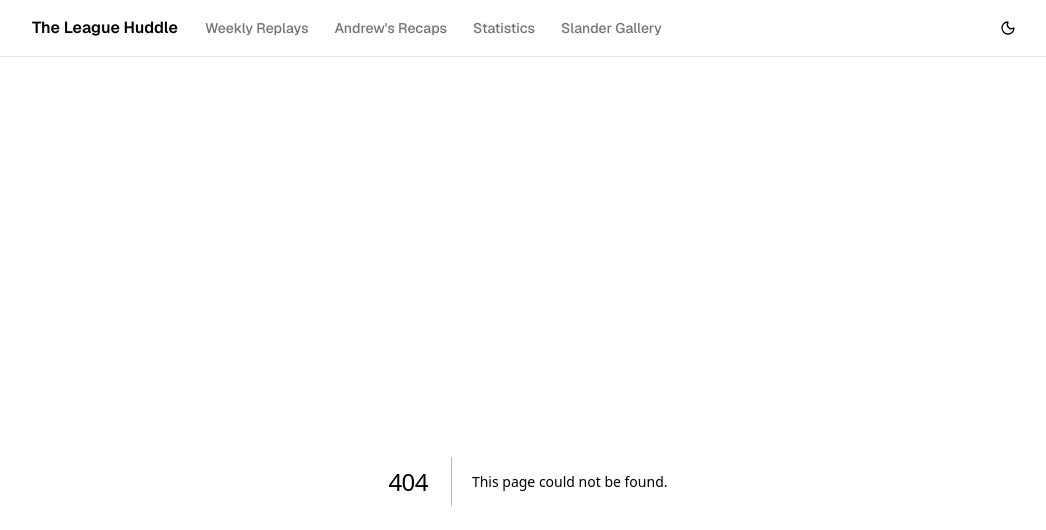
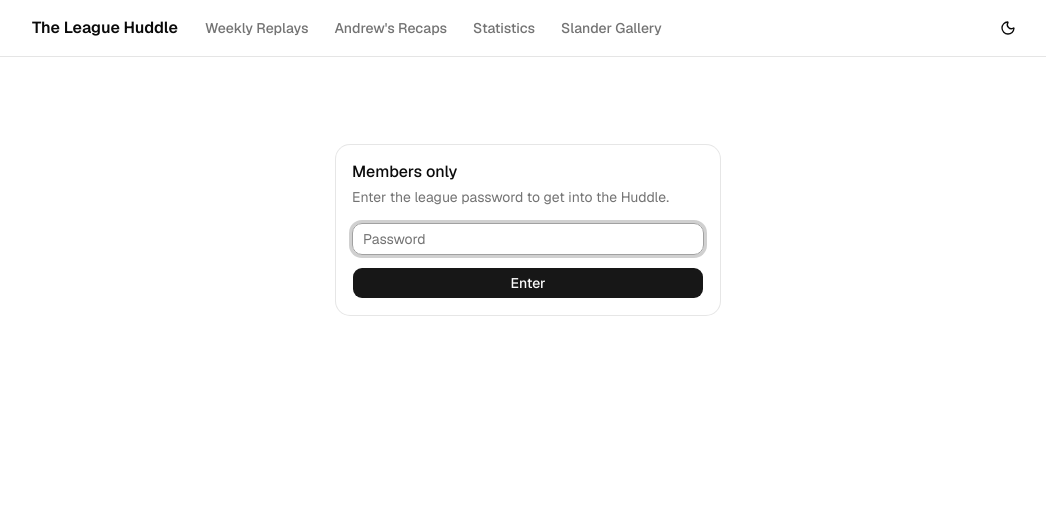
Before and after one commit to LoganMiller5505/fantasy-nextjs-website, a Next.js app: page /login in a window 1280 px wide. Before the commit this address had no page. Shown: the top 530 px of the page, without its empty margins (112-1158 px from the left). Built offline with nearby package versions, Linux system fonts and the light colour scheme.

Commit message:
Add password protection

```diff
--- a/app/layout.tsx
+++ b/app/layout.tsx
@@ -22,6 +22,7 @@ const geistMono = Geist_Mono({
 export const metadata: Metadata = {
   title: "The League Huddle",
   description: "Run It Up The Middle Enjoyers Fantasy Football League Huddle",
+  robots: { index: false, follow: false },
 };
 
 export default function RootLayout({
--- /dev/null
+++ b/app/login/actions.ts
@@ -0,0 +1,35 @@
+"use server"
+
+import { cookies } from "next/headers"
+import { redirect } from "next/navigation"
+import { AUTH_COOKIE, expectedToken } from "@/lib/auth"
+
+// Only allow same-site paths so the form can't be used as an open redirect
+function safePath(from: FormDataEntryValue | null) {
+  // Browsers treat "\" like "/", so "/\evil.com" would otherwise escape to another host
+  if (typeof from !== "string" || /[\\\x00-\x1f]/.test(from) || !from.startsWith("/") || from.startsWith("//")) {
+    return "/"
+  }
+  const url = new URL(from, "http://localhost")
+  if (url.origin !== "http://localhost") return "/"
+  // Normalizing can reintroduce "//" (e.g. "/.//evil.com"), so collapse leading slashes
+  return url.pathname.replace(/^\/+/, "/") + url.search + url.hash
+}
+
+export async function login(formData: FormData) {
+  const from = safePath(formData.get("from"))
+  const password = process.env.SITE_PASSWORD
+
+  if (!password || formData.get("password") !== password) {
+    redirect(`/login?error=1&from=${encodeURIComponent(from)}`)
+  }
+
+  ;(await cookies()).set(AUTH_COOKIE, (await expectedToken())!, {
+    httpOnly: true,
+    secure: process.env.NODE_ENV === "production",
+    sameSite: "lax",
+    path: "/",
+    maxAge: 60 * 60 * 24 * 90,
+  })
+  redirect(from)
+}
--- /dev/null
+++ b/app/login/page.tsx
@@ -0,0 +1,39 @@
+import { Button } from "@/components/ui/button"
+import { Card, CardContent, CardDescription, CardHeader, CardTitle } from "@/components/ui/card"
+import { Input } from "@/components/ui/input"
+import { login } from "./actions"
+
+export default async function LoginPage({
+  searchParams,
+}: {
+  searchParams: Promise<{ from?: string; error?: string }>
+}) {
+  const { from, error } = await searchParams
+
+  return (
+    <div className="flex flex-1 items-center justify-center py-16">
+      <Card className="w-full max-w-sm">
+        <CardHeader>
+          <CardTitle>Members only</CardTitle>
+          <CardDescription>Enter the league password to get into the Huddle.</CardDescription>
+        </CardHeader>
+        <CardContent>
+          <form action={login} className="flex flex-col gap-3">
+            <input type="hidden" name="from" value={from ?? "/"} />
+            <Input
+              type="password"
+              name="password"
+              placeholder="Password"
+              autoComplete="current-password"
+              aria-invalid={error ? true : undefined}
+              autoFocus
+              required
+            />
+            {error && <p className="text-sm text-destructive">Wrong password.</p>}
+            <Button type="submit">Enter</Button>
+          </form>
+        </CardContent>
+      </Card>
+    </div>
+  )
+}
--- /dev/null
+++ b/lib/auth.ts
@@ -0,0 +1,13 @@
+export const AUTH_COOKIE = "site-auth"
+
+// Hex SHA-256 of a string, via Web Crypto so it works in both proxy and server actions
+async function sha256(value: string) {
+  const digest = await crypto.subtle.digest("SHA-256", new TextEncoder().encode(value))
+  return Array.from(new Uint8Array(digest), (b) => b.toString(16).padStart(2, "0")).join("")
+}
+
+// Cookie value for an unlocked visitor. Null when no password is configured, so callers fail closed.
+export async function expectedToken() {
+  const password = process.env.SITE_PASSWORD
+  return password ? sha256(password) : null
+}
--- /dev/null
+++ b/proxy.ts
@@ -0,0 +1,19 @@
+import { NextResponse } from "next/server"
+import type { NextRequest } from "next/server"
+import { AUTH_COOKIE, expectedToken } from "@/lib/auth"
+
+export async function proxy(request: NextRequest) {
+  const token = await expectedToken()
+  if (token && request.cookies.get(AUTH_COOKIE)?.value === token) {
+    return NextResponse.next()
+  }
+
+  const loginUrl = new URL("/login", request.url)
+  loginUrl.searchParams.set("from", request.nextUrl.pathname + request.nextUrl.search)
+  return NextResponse.redirect(loginUrl)
+}
+
+export const config = {
+  // Everything except the login page and Next's build assets, including files in public/
+  matcher: ["/((?!login|_next/static|_next/image|favicon.ico).*)"],
+}
```
